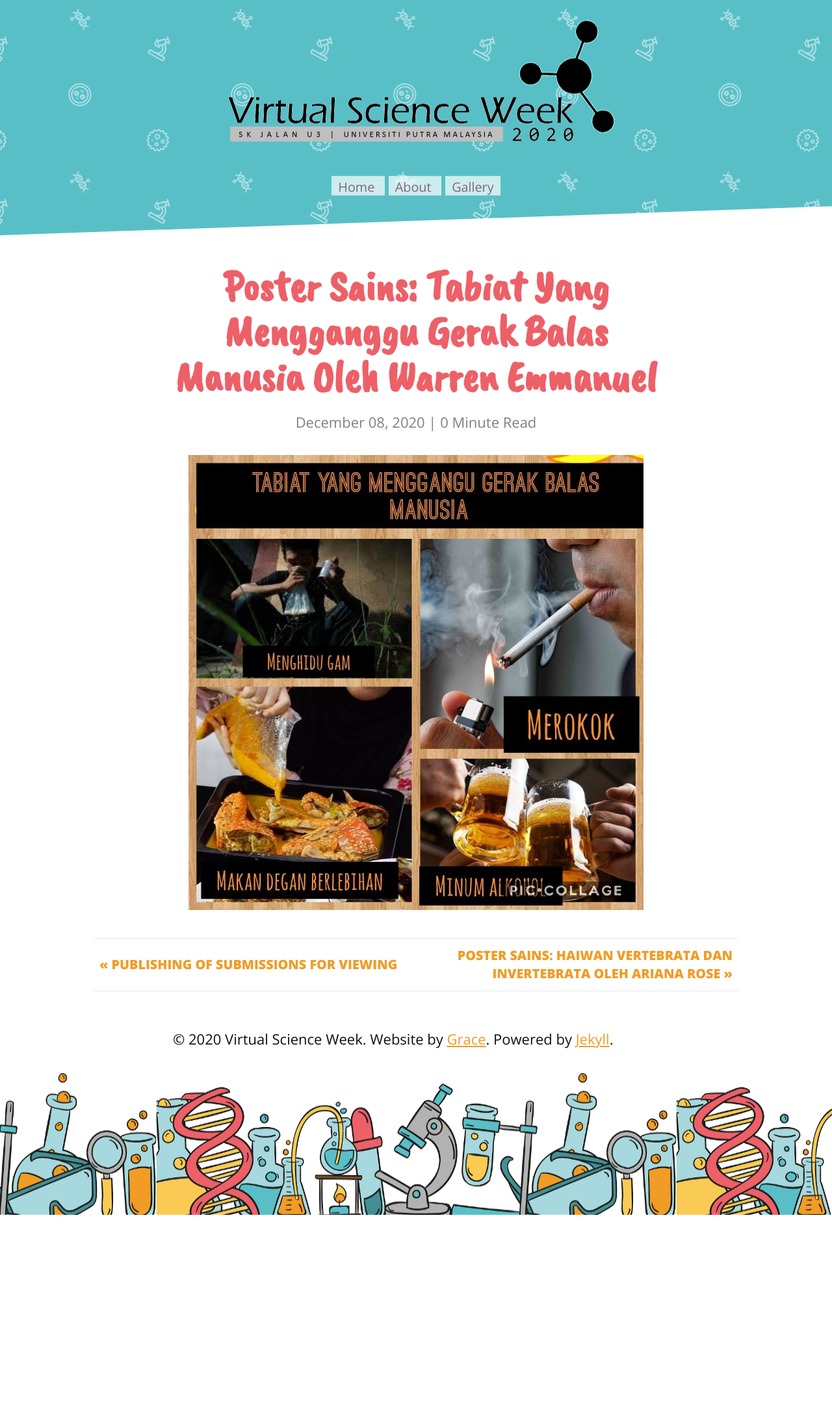
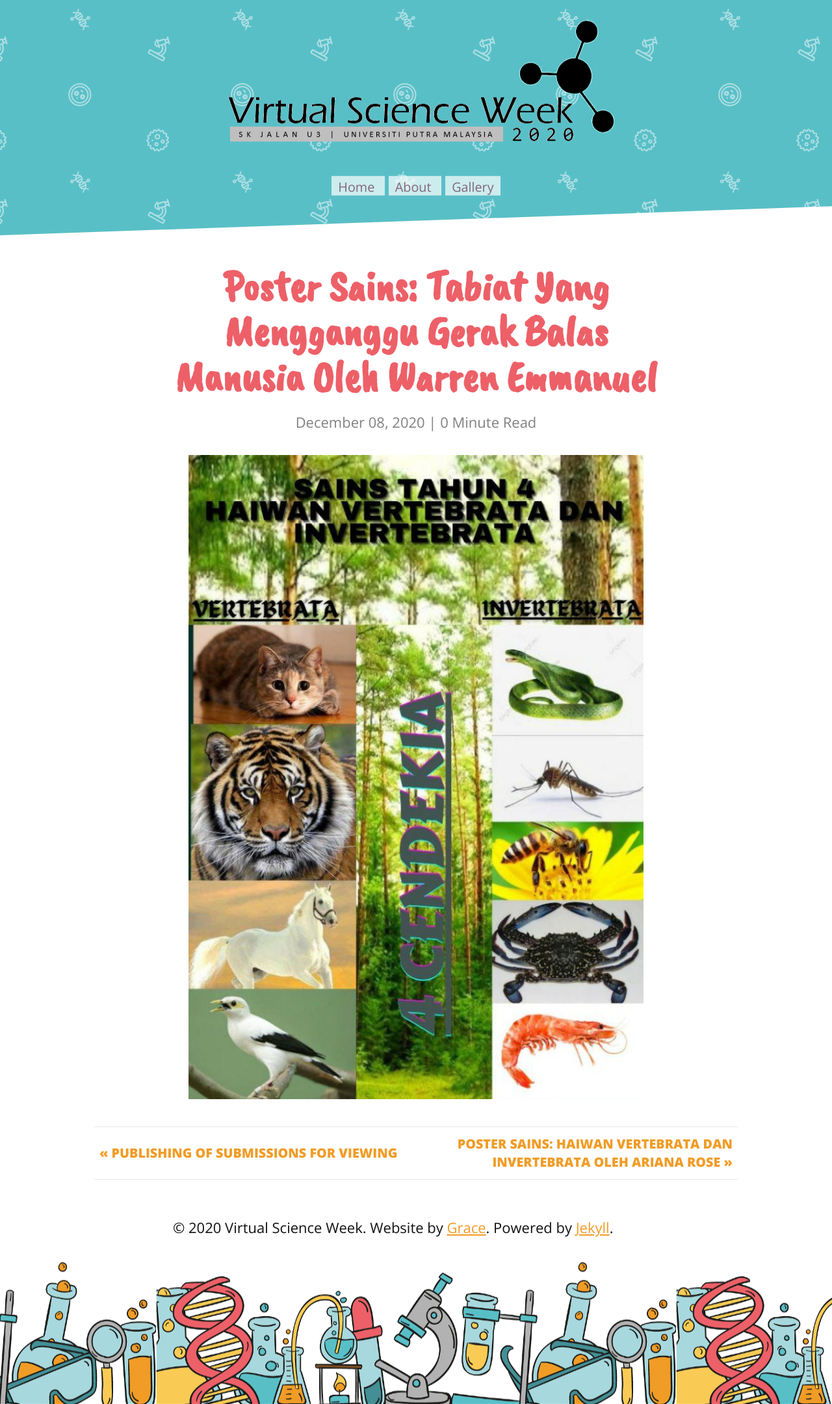
Before and after one commit to evangelistagrace/VSW2020, a Jekyll site: the page built from _posts/2020-12-08-Warren_Poster.markdown, in a window 1280 px wide. Shown: the whole page at 65% size. Built offline with Jekyll 4.4.1, drawn with Linux system fonts in a browser that asks for light colours; nearby versions of some CDN libraries; comment, search, counter and statistics services are not loaded; before the commit the page ends 1869 px from its top, so only the background shows below that.

Commit message:
Update 2020-12-08-Warren_Poster.markdown

```diff
--- a/_posts/2020-12-08-Warren_Poster.markdown
+++ b/_posts/2020-12-08-Warren_Poster.markdown
@@ -5,4 +5,4 @@ date: 2020-12-08
 ---
 
 <center>
-    <img src="{{ '/assets/img/warren emmanuel_poster.jpg'}}" width="700px" alt="">
+    <img src="{{ '/assets/img/arianarose_poster.jpeg'}}" width="700px" alt="">
```
